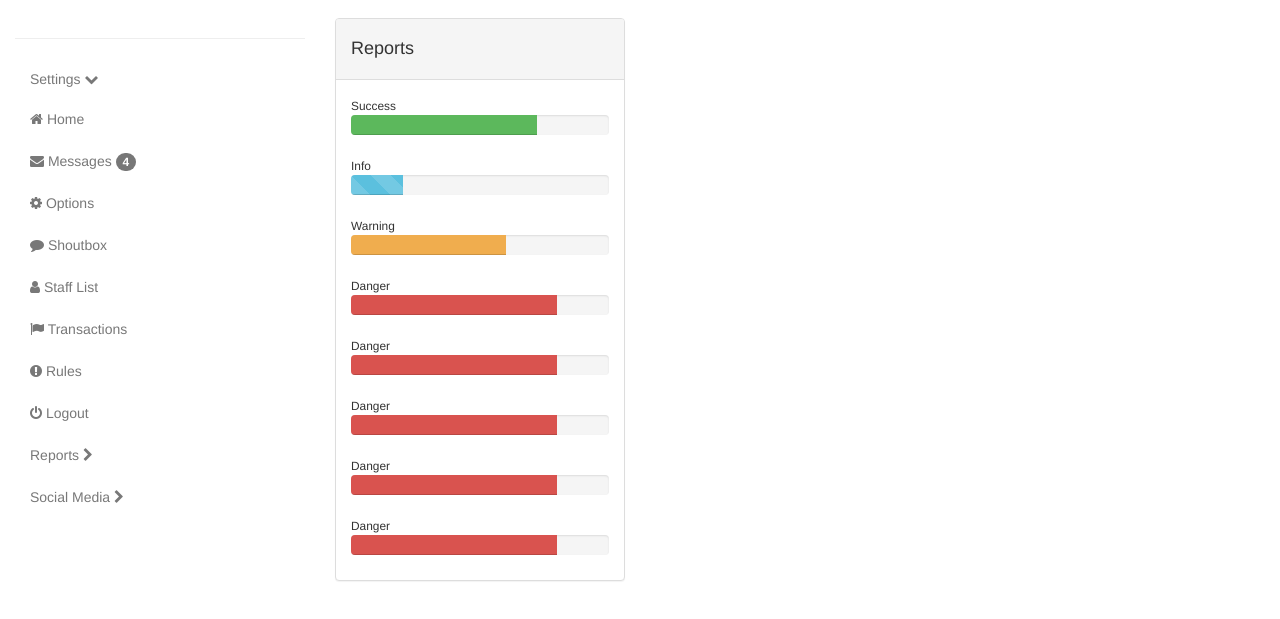
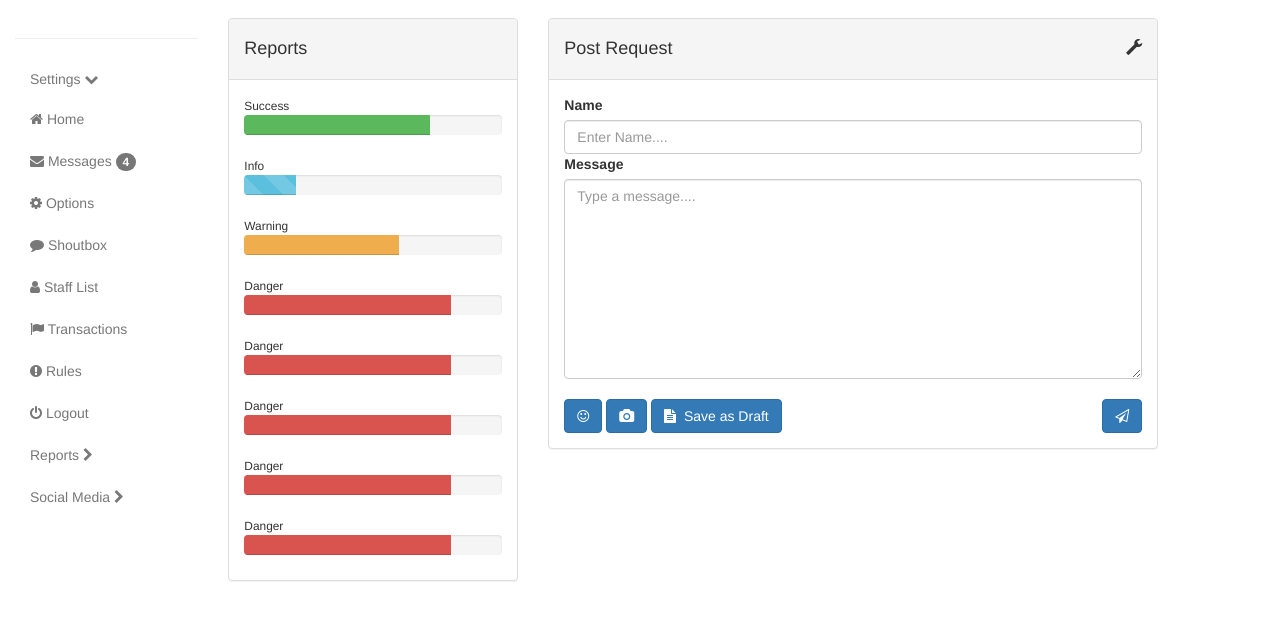
Before and after one commit to TanSA05/AngelHack, a plain HTML site: page index.html in a window 1280 px wide. Shown: the part 53-672 px from the top of the page. Drawn offline with nearby package versions, Linux system fonts and the light colour scheme.

Commit message:
Added New Message

```diff
--- a/index.html
+++ b/index.html
@@ -45,7 +45,7 @@
 <!-- Main -->
 <div class="container-fluid">
     <div class="row">
-        <div class="col-lg-3">
+        <div class="col-lg-2">
             <!-- Left column -->
             <!-- <a href="#"><strong><i class="glyphicon glyphicon-wrench"></i> Tools</strong></a> -->
 
@@ -135,6 +135,58 @@
                     </div>
                 </div>
                 <!--/panel-body-->
+                 <div class="col-sm-6">
+                <div class="panel panel-default">
+                        <div class="panel-heading">
+                            <div class="panel-title">
+                                <i class="glyphicon glyphicon-wrench pull-right"></i>
+                                <h4>Post Request</h4>
+                            </div>
+                        </div>
+                        <div class="panel-body">
+                            <form class="form form-vertical">
+                                <div class="control-group">
+                                    <label>Name</label>
+                                    <div class="controls">
+                                        <input type="text" class="form-control" placeholder="Enter Name....">
+                                    </div>
+                                </div>
+                                <div class="control-group">
+                                    <label>Message</label>
+                                    <div class="controls">
+                                        <textarea class="form-control" style="height: 200px" placeholder="Type a message...."></textarea>
+                                    </div>
+                                </div>
+                                <div class="control-group">
+                                    <label></label>
+                                    <div class="controls">
+                                        <button type="submit" class="btn btn-primary"><i class="fa fa-smile-o"></i></button>
+                                        <button type="submit" class="btn btn-primary"><i class="fa fa-camera"></i></button>
+                                        <button type="submit" class="btn btn-primary"><i class="fa fa-file-text"></i>&nbsp;&nbsp;Save as Draft </button>
+                                        <button type="submit" class="btn btn-primary" style="float: right"><i class="fa fa-send-o"></i>
+                                        </button>
+                                    </div>
+                                </div>
+                            </form>
+                        </div>
+                        <!--/panel content-->
+                    </div>
+                    <!--/panel-->
+
+                    <!-- <div class="panel panel-default">
+                        <div class="panel-heading">
+                            <div class="panel-title">
+                                <h4>Engagement</h4></div>
+                        </div>
+                        <div class="panel-body">
+                            <div class="col-xs-4 text-center"><img src="http://placehold.it/80/BBBBBB/FFF" class="img-circle img-responsive"></div>
+                            <div class="col-xs-4 text-center"><img src="http://placehold.it/80/EFEFEF/555" class="img-circle img-responsive"></div>
+                            <div class="col-xs-4 text-center"><img src="http://placehold.it/80/EEEEEE/222" class="img-circle img-responsive"></div>
+                        </div>
+                    </div> -->
+                    <!--/panel-->
+
+                </div>
         </div>
         <!--/panel-->
 </div>
```
Lines whose indentation alone changed are shown as unchanged.
